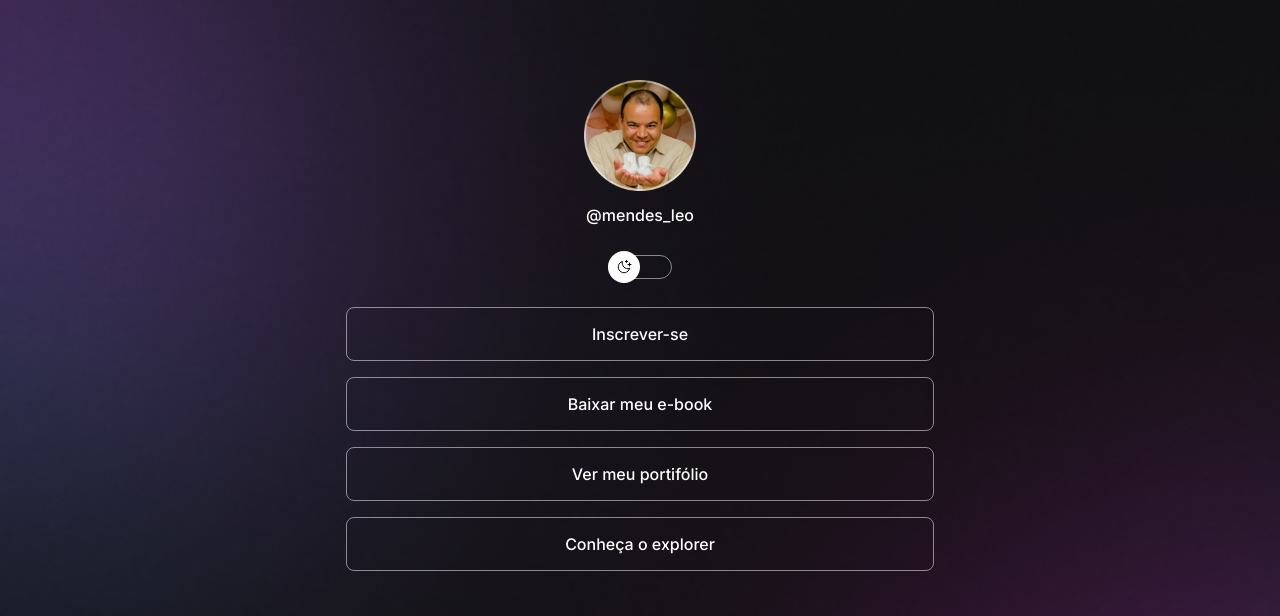
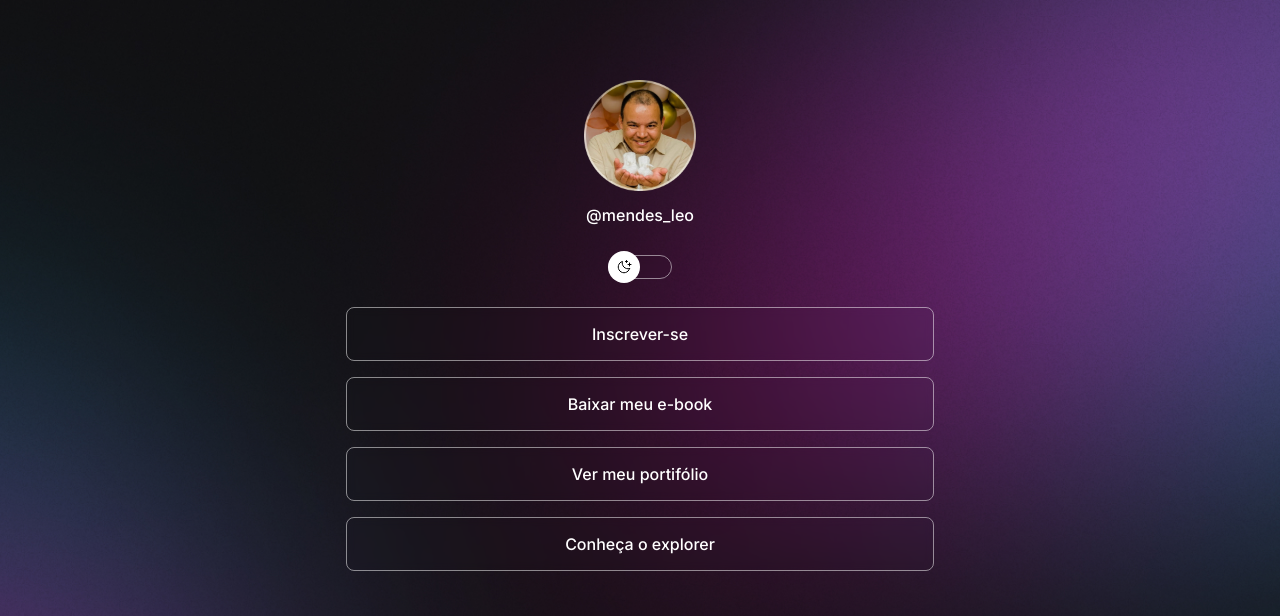
Before and after one commit to leo-mendes321/projeto, a plain HTML site: page index.html in a window 1280 px wide. Shown: the top 616 px of the page. Drawn offline with nearby package versions, Linux system fonts and the light colour scheme.

Commit message:
change background based on media query

```diff
--- a/style.css
+++ b/style.css
@@ -33,6 +33,7 @@ body {
   /* método concatenado (avançado)
 background: color image repeat position/size */
   background: var(--bg-url) no-repeat top center/cover;
+  height: 100vh;
 }
 body * {
   font-family: "Inter", serif;
@@ -152,3 +153,13 @@ footer {
   text-align: center;
   font-size: 14px;
 }
+
+/* media query */
+@media (min-width: 700px) {
+  :root {
+    --bg-url: url(./assets/bg-desktop.jpg);
+  }
+  .light {
+    --bg-url: url(./assets/bg-desktop-light.jpg);
+  }
+}
```
